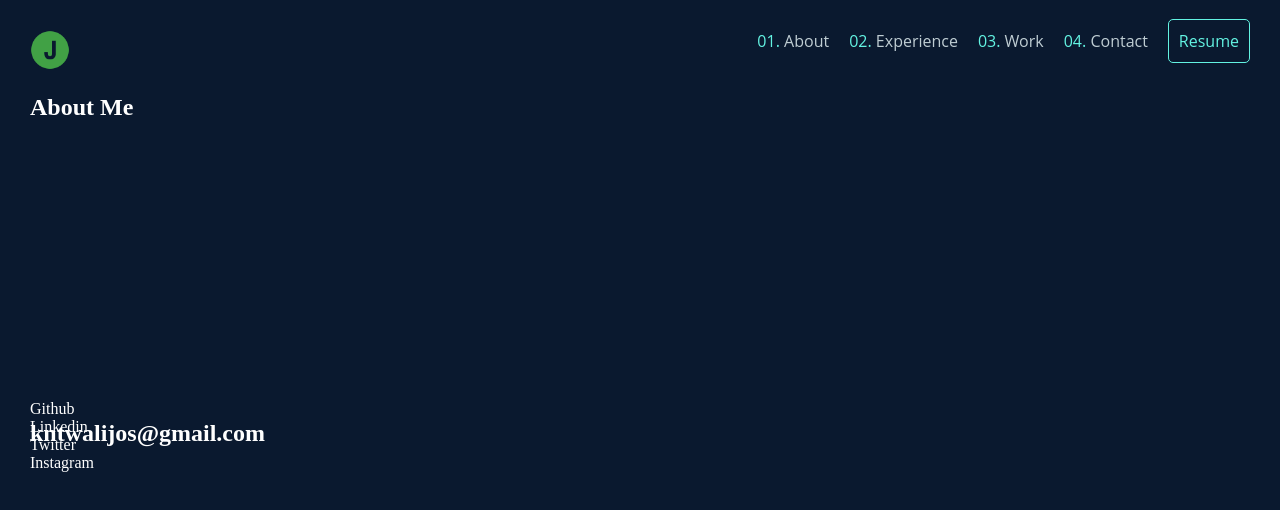
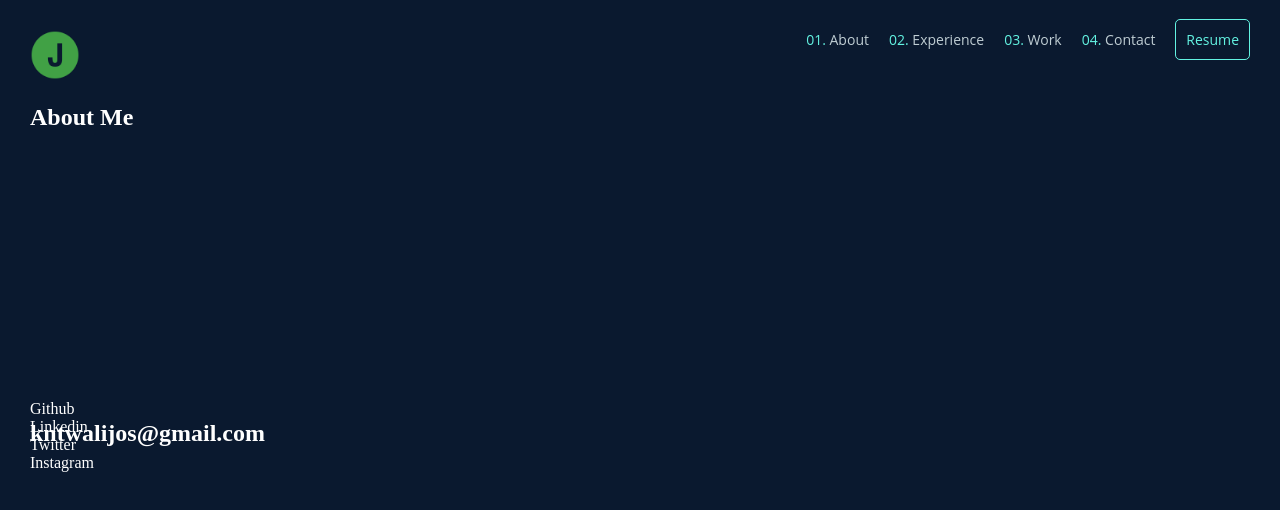
Before and after one commit to Ntwali-Josue/ntwali, a React (Create React App) app: page / in a window 1280 px wide. Shown: the top 510 px of the page. Built offline with nearby package versions, Linux system fonts and the light colour scheme.

Commit message:
Add styles for nav links

```diff
--- a/src/components/header/Header.css
+++ b/src/components/header/Header.css
@@ -8,6 +8,7 @@
   color: #bfcdd3;
   text-decoration: none;
   padding: 0 10px;
+  font-size: 14px;
   font-family: 'Open Sans', sans-serif;
 }
 
@@ -20,7 +21,7 @@
 }
 
 .nav-logo {
-  width: 40px;
+  width: 50px;
 }
 
 .resume-btn {
```
Also changed, not shown: package.json (+17 -1 lines), 1 other file (tests, documents, lock files or other folders).
